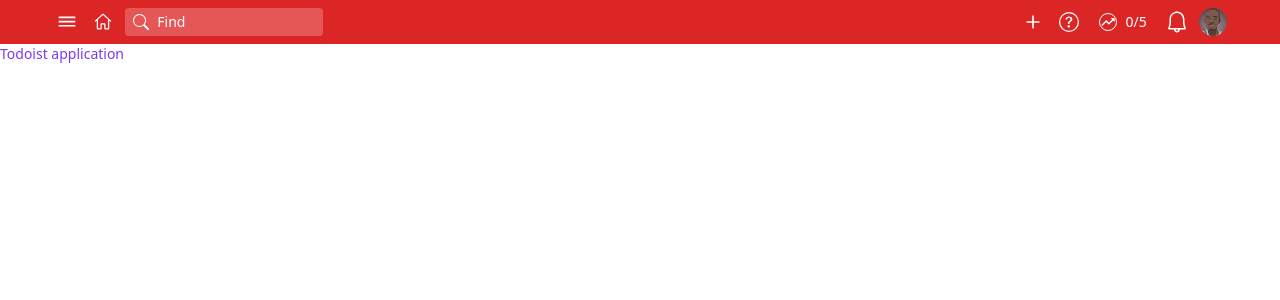
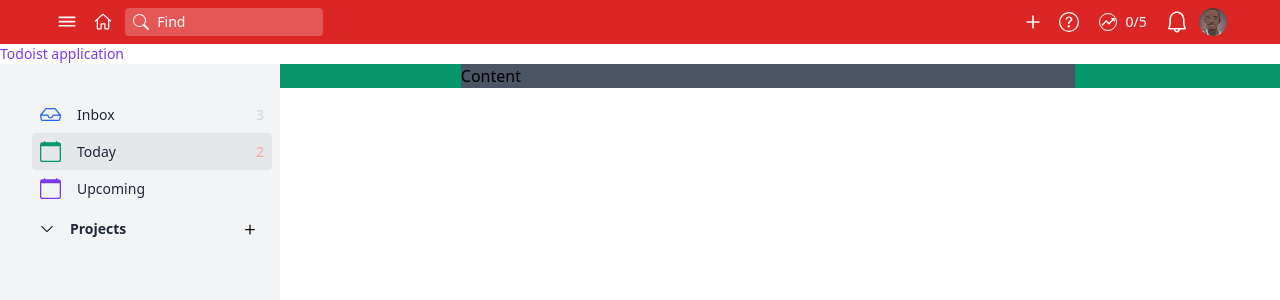
Before and after one commit to yvesdaxmaz/todoist-clone, a React (Create React App) app: page / in a window 1280 px wide. Shown: the top 300 px of the page. Built offline with nearby package versions, Linux system fonts and the light colour scheme.

Commit message:
add sidebar with item and dropdown item

```diff
--- a/src/App.js
+++ b/src/App.js
@@ -1,9 +1,20 @@
 import Layout from './containers/Layout';
 import Header from './components/Header/Header';
+import Sidebar from './components/Sidebar/Sidebar';
 function App() {
   return (
     <Layout>
-      <Header />
+      <div className="h-screen flex flex-col">
+        <Header />
+        <div className="relative flex-grow">
+          <div className="flex relative">
+            <Sidebar />
+            <div className="ml-auto w-4/5 bg-green-600">
+              <div className="mx-auto w-3/5 bg-gray-600">Content</div>
+            </div>
+          </div>
+        </div>
+      </div>
     </Layout>
   );
 }
--- a/src/UI/Button/Button.js
+++ b/src/UI/Button/Button.js
@@ -1,14 +1,15 @@
 import React from 'react';
 import { MdDehaze } from 'react-icons/md';
 
-const Button = ({ children, small, optinText, shortcutKey }) => {
+const Button = ({ children, small, optinText, shortcutKey, bg, bgOpacity }) => {
   return (
     <button>
       <div
         className={
-          'group relative flex items-center justify-center' +
+          'group relative flex items-center justify-center rounded' +
           (small ? ' h-5 w-5' : ' p-1 h-7 w-7') +
-          ' hover:bg-red-100 hover:bg-opacity-25 rounded'
+          (bg ? ` hover:bg-${bg}-${bgOpacity}` : ' hover:bg-red-100') +
+          ' hover:bg-opacity-25'
         }
       >
         <>{children}</>
--- /dev/null
+++ b/src/components/Sidebar/Nav.js
@@ -0,0 +1,23 @@
+import React from 'react';
+import { BsInbox, BsCalendar } from 'react-icons/bs';
+import NavItem from './NavItem';
+import NavDropdownItem from './NavDropdownItem';
+
+const Nav = props => {
+  return (
+    <nav>
+      <NavItem title="Inbox" counter={3}>
+        <BsInbox className="text-blue-600" size="1.5em" />
+      </NavItem>
+      <NavItem title="Today" counter={2} isActive={true}>
+        <BsCalendar className="text-green-600" size="1.5em" />
+      </NavItem>
+      <NavItem title="Upcoming">
+        <BsCalendar className="text-purple-600" size="1.5em" />
+      </NavItem>
+      <NavDropdownItem title="Projects"></NavDropdownItem>
+    </nav>
+  );
+};
+
+export default Nav;
--- /dev/null
+++ b/src/components/Sidebar/NavDropdownItem.js
@@ -0,0 +1,27 @@
+import React, { useState } from 'react';
+import { BsChevronDown, BsChevronRight, BsPlus } from 'react-icons/bs';
+import Button from './../../UI/Button/Button';
+
+const NavDropdownItem = ({ title, counter, children, isActive }) => {
+  const [dropped, setDropped] = useState(false);
+  const handleOnclick = () => {
+    setDropped(!dropped);
+  };
+  return (
+    <>
+      <div
+        className="flex p-2 space-x-4 items-center text-sm rounded transition duration-300"
+        onClick={handleOnclick}
+      >
+        {dropped ? <BsChevronRight /> : <BsChevronDown />}
+        <span className="flex-grow text-gray-800 font-bold">{title}</span>
+        <Button bg="gray" bgOpacity={400}>
+          <BsPlus size="1.5em" />
+        </Button>
+      </div>
+      {dropped ?? <div>{children}</div>}
+    </>
+  );
+};
+
+export default NavDropdownItem;
--- /dev/null
+++ b/src/components/Sidebar/NavItem.js
@@ -0,0 +1,22 @@
+import React from 'react';
+
+const NavItem = ({ title, counter, children, isActive }) => {
+  return (
+    <div
+      className={
+        'flex p-2 space-x-4 items-center text-sm rounded transition duration-300 ' +
+        (isActive ? 'bg-gray-200' : 'hover:bg-gray-200')
+      }
+    >
+      {children}
+      <span className="flex-grow text-gray-800">{title}</span>
+      <span
+        className={(isActive ? 'text-red-300 ' : 'text-gray-300 ') + ' text-sm'}
+      >
+        {counter}
+      </span>
+    </div>
+  );
+};
+
+export default NavItem;
--- /dev/null
+++ b/src/components/Sidebar/Sidebar.js
@@ -0,0 +1,19 @@
+import React from 'react';
+import Nav from './Nav';
+
+const Sidebar = props => {
+  return (
+    <div
+      className="fixed h-full w-full bg-gray-900 bg-opacity-75 md:bg-transparent"
+      style={{ width: '280px' }}
+    >
+      <div className="h-full bg-gray-100 z-20">
+        <div className="pt-8 pl-8 pr-2">
+          <Nav />
+        </div>
+      </div>
+    </div>
+  );
+};
+
+export default Sidebar;
```
Also changed, not shown: 1 other file (tests, documents, lock files or other folders).
